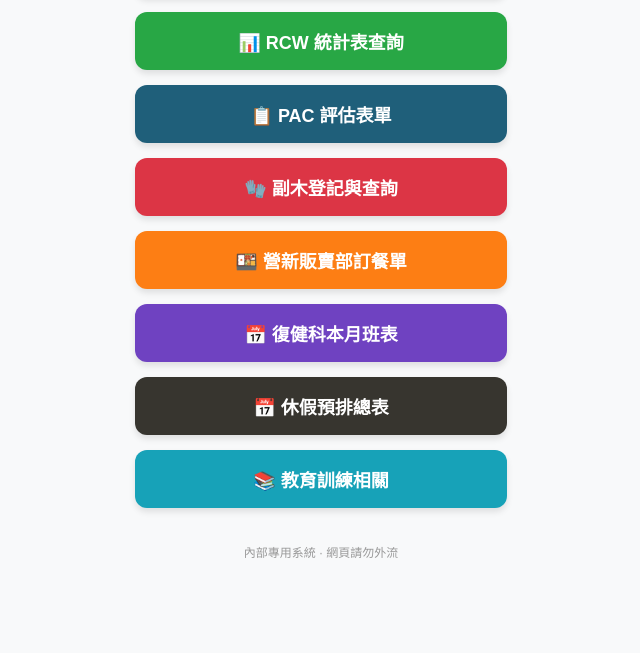
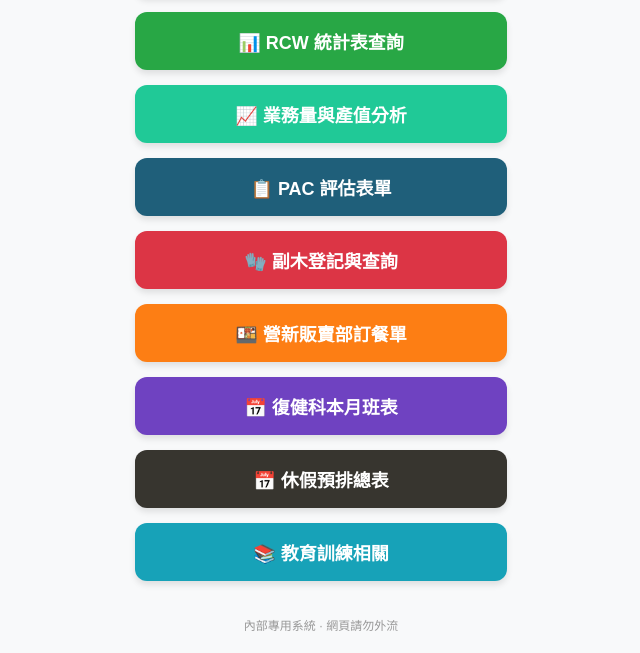
Before and after one commit to evernewreh-171/rehab-links, a plain HTML site: page index.html in a window 1280 px wide. Shown: the part 178-831 px from the top of the page, without its empty margins (319-959 px from the left). Before the commit the page ends 800 px from the top, so only its background shows below. Drawn offline with Linux system fonts and the light colour scheme.

Commit message:
Update index.html

```diff
--- a/index.html
+++ b/index.html
@@ -55,7 +55,7 @@
 
         /* 顏色定義 */
         .btn-blue { background-color: #007BFF; }
-        .btn-teal { background-color: #20c997; } /* 震波專用青綠色 */
+        .btn-teal { background-color: #20c997; } /* 業務分析 / 震波專用青綠色 */
         .btn-green { background-color: #28A745; }
         .btn-orange { background-color: #FD7E14; }
         .btn-red { background-color: #DC3545; }
@@ -83,6 +83,10 @@
             📊 RCW 統計表查詢
         </a>
 
+        <a href="https://evernewreh-171.github.io/rehab-performance2026/" class="btn btn-teal" target="_blank">
+            📈 業務量與產值分析
+        </a>
+
         <a href="https://evernewreh-171.github.io/PACassess/" class="btn btn-navy" target="_blank">
             📋 PAC 評估表單
         </a>
@@ -107,7 +111,7 @@
             📚 教育訓練相關
         </a>
 
-                 <div class="footer">內部專用系統 · 網頁請勿外流</div>
+        <div class="footer">內部專用系統 · 網頁請勿外流</div>
     </div>
 </body>
 </html>
```
